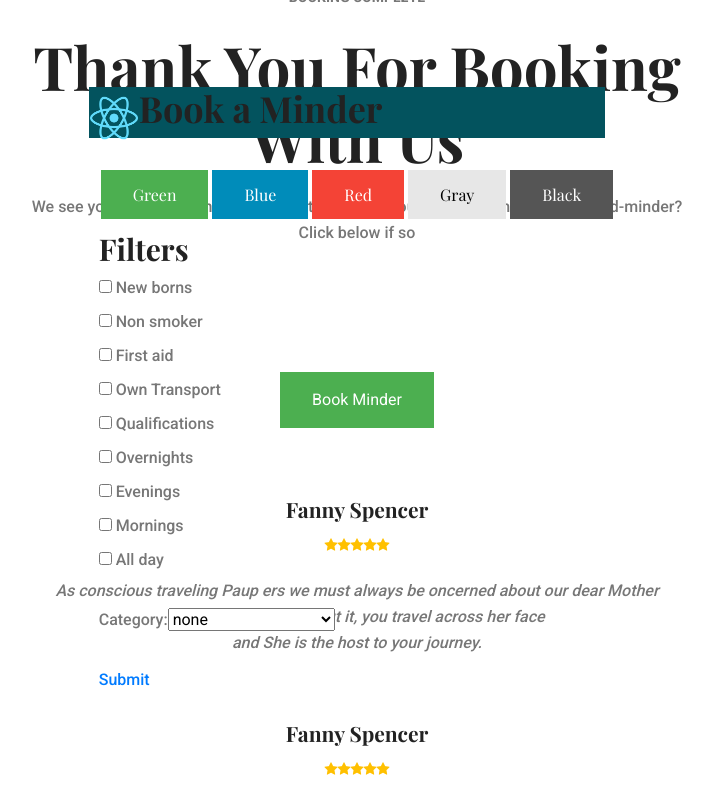
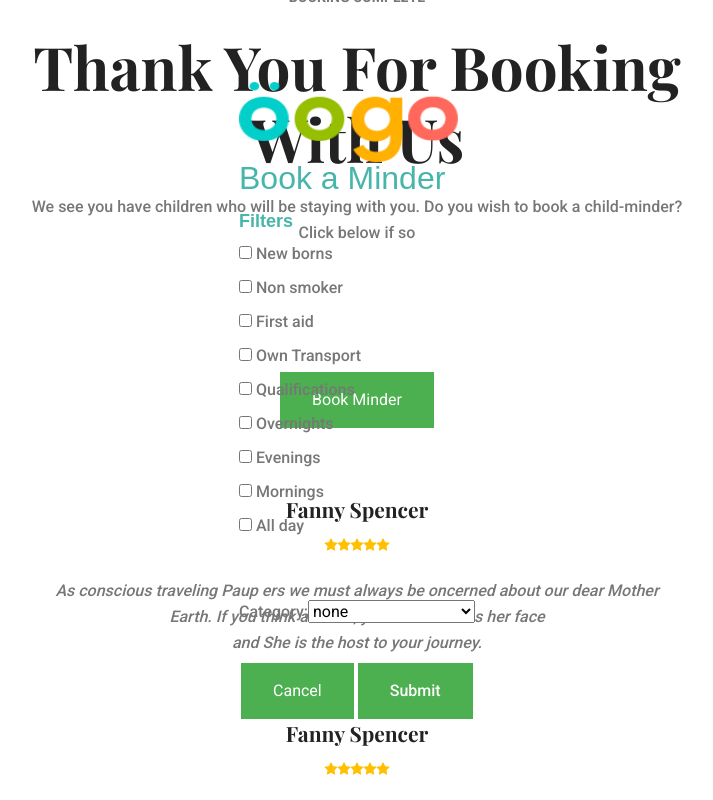
Before and after one commit to EllenWhelan/link, a React (Create React App) app: page / in a window 1280 px wide. Both pictures are taken after a click on the button "Book Minder". Shown: the part 467-1267 px from the top of the page, without its empty margins (283-996 px from the left). Built offline with nearby package versions, Linux system fonts and the light colour scheme.

Commit message:
Restyled Popup a bit

```diff
--- a/src/App.css
+++ b/src/App.css
@@ -1,20 +1,46 @@
 
 h1 {
   color: rgb(247, 243, 243);
-  background-color:rgb(3, 83, 94);
+ /* background-color:rgb(62, 184, 170); */
   font-family: Arial, Helvetica, sans-serif;
-  position: relative;
+  position: static;
   bottom: 20px;
-  right: 10px;
+  right: 5px;
 
 }
+h2{
+  color: rgb(247, 243, 243);
+  /* background-color:rgb(62, 184, 170); */
+   font-family: Arial, Helvetica, sans-serif;
+   position: static;
+   bottom: 20px;
+   right: 5px;
+}
 
+.title{
+  font-family: Arial, Helvetica, sans-serif;
+  font-size: xx-large;
+  color: rgb(71, 181, 170);
+}
+
+img.logo{
+  position: relative;
+  top: 5px;
+  text-align:left
+
+}
 
 text.logo
 {
   position: relative;
   top: 5px;
-  text-align:left
+  text-align:right
+}
+
+.filterHead{
+  font-family: Arial, Helvetica, sans-serif;
+  font-size: large;
+  color: rgb(71, 181, 170);
 }
 
 .button {
@@ -30,15 +56,18 @@ text.logo
   cursor: pointer;
 
 }
-
-.button2 {background-color: #008CBA;} /* Blue */
-.button3 {background-color: #f44336;} /* Red */
-.button4 {background-color: #e7e7e7; color: black;} /* Gray */
-.button5 {background-color: #555555;} /* Black */
-
-
-img.logo{
-  position: relative;
-  top: 5px;
-  text-align:left
+.button:hover{
+  color: blue
 }
+.submit{
+  background-color: #4CAF50; /* Green */
+  border: none;
+  color: white;
+  padding: 15px 32px;
+  text-align: center;
+  text-decoration: none;
+  display: inline-block;
+  font-size: 16px;
+  margin: 4px 2px;
+  cursor: pointer;
+}
--- a/src/App.js
+++ b/src/App.js
@@ -51,17 +51,15 @@ class App extends Component {
       <form>
 
         <h1>
-        <img className = "logo"  alt = "logo" src={"logo192.png"}  width = "50" height = "50"/>
+        <img className = "logo"  alt = "logo" src={"logo192.png"}  width = "220" height = "80"/>
+
+        </h1>
         <text className = "title">Book a Minder</text>
-        </h1>
-        <h2 className = "press">
-        <button class="button">Green</button>
-        <button class="button button2">Blue</button>
-        <button class="button button3">Red</button>
-        <button class="button button4">Gray</button>
-        <button class="button button5">Black</button>
+
+        <h2>
+        <text className= "filterHead">Filters</text>
         </h2>
-        <h2>Filters</h2>
+      <div id= "filters">
         <label>
           <input
             type="checkbox"
@@ -159,10 +157,13 @@ class App extends Component {
           />{" "}
           All day
         </label>
+       </div>
 
         <br />
         <br />
-        <label>Category: </label>
+
+        <label >Category:  </label>
+
         <select
           value={this.state.pub_category}
           defaultValue={{ label: "Select Dept", value: 0 }}
@@ -181,6 +182,8 @@ class App extends Component {
         <br />
         <br />
 
+        <div id="container">
+        <button class="button">Cancel</button>
         <a
           className = "submit"
           href={`https://oogo.herokuapp.com/s?${this.state.queryString}`}
@@ -189,6 +192,7 @@ class App extends Component {
         >
           Submit
         </a>
+        </div>
       </form>
       </div>
 
```
Also changed, not shown: public/logo192.png.
